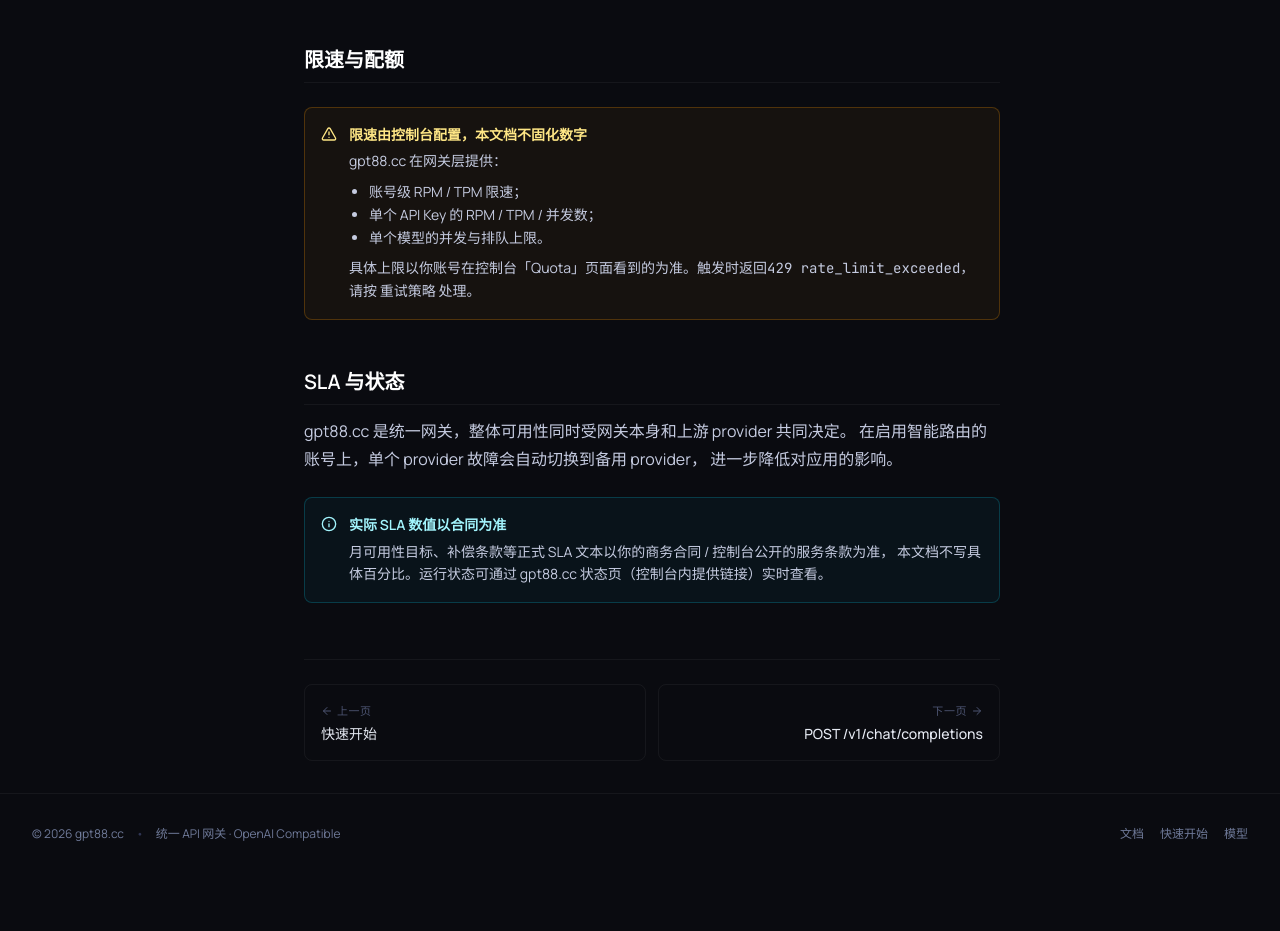
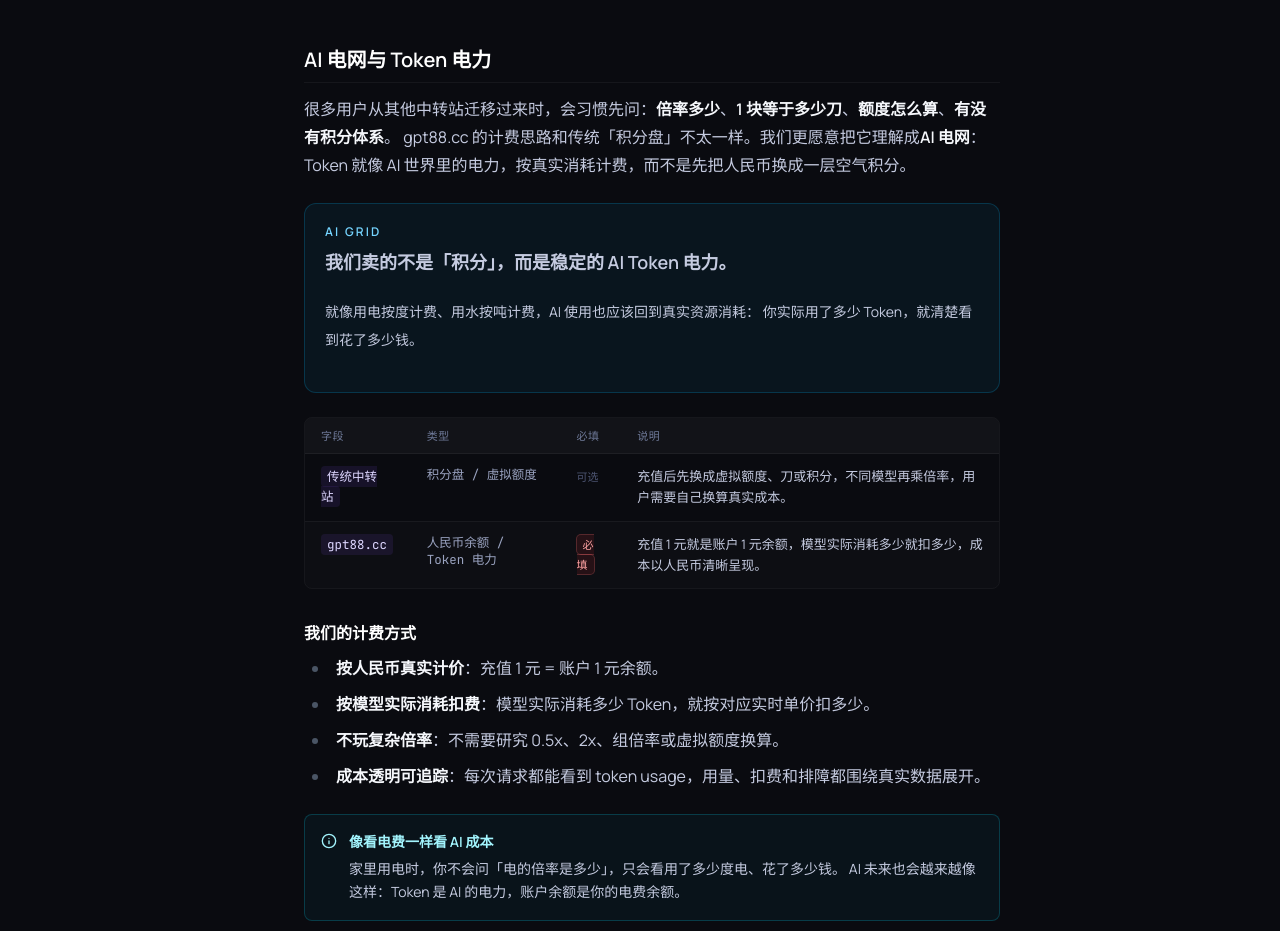
Before and after one commit to gpt88AI/doc, a React (Vite) app: page /docs/auth in a window 1280 px wide. Shown: the part 1866-2797 px from the top of the page. Before the commit the page ends 2740 px from the top, so only its background shows below. Built offline with nearby package versions, Linux system fonts and the light colour scheme.

Commit message:
Add token power billing docs

```diff
--- a/src/pages/docs/AuthPage.tsx
+++ b/src/pages/docs/AuthPage.tsx
@@ -2,6 +2,7 @@
 import { DocPage } from '../../components/layout/DocPage'
 import { CodeBlock } from '../../components/ui/CodeBlock'
 import { Callout } from '../../components/ui/Callout'
+import { FieldTable } from '../../components/ui/FieldTable'
 
 /**
  * 文档：认证与计费
@@ -26,6 +27,21 @@
 # 3. 应用读取顺序：优先 NEXT，回退老 Key（双 Key 阶段）
 # 4. 监控指标全部稳定后，把新 Key 改回 GPT88_API_KEY，删除老 Key`
 
+const BILLING_COMPARE = [
+  {
+    name: '传统中转站',
+    type: '积分盘 / 虚拟额度',
+    required: false,
+    description: '充值后先换成虚拟额度、刀或积分，不同模型再乘倍率，用户需要自己换算真实成本。',
+  },
+  {
+    name: 'gpt88.cc',
+    type: '人民币余额 / Token 电力',
+    required: true,
+    description: '充值 1 元就是账户 1 元余额，模型实际消耗多少就扣多少，成本以人民币清晰呈现。',
+  },
+]
+
 export default function AuthPage() {
   return (
     <DocPage
@@ -38,6 +54,8 @@
         { id: 'security', text: '密钥安全', level: 2 },
         { id: 'rotation', text: '密钥轮换', level: 2 },
         { id: 'billing', text: '用量与计费', level: 2 },
+        { id: 'token-power', text: 'AI 电网与 Token 电力', level: 2 },
+        { id: 'billing-questions', text: '用户常问：倍率、额度、积分', level: 2 },
         { id: 'limits', text: '限速与配额', level: 2 },
         { id: 'sla', text: 'SLA 与状态', level: 2 },
       ]}
@@ -96,6 +114,79 @@
         </p>
       </Callout>
 
+      <h2 id="token-power">AI 电网与 Token 电力</h2>
+      <p>
+        很多用户从其他中转站迁移过来时，会习惯先问：
+        <strong>倍率多少</strong>、<strong>1 块等于多少刀</strong>、
+        <strong>额度怎么算</strong>、<strong>有没有积分体系</strong>。
+        gpt88.cc 的计费思路和传统「积分盘」不太一样。我们更愿意把它理解成
+        <strong>AI 电网</strong>：Token 就像 AI 世界里的电力，按真实消耗计费，而不是先把人民币换成一层空气积分。
+      </p>
+
+      <div className="my-6 rounded-xl border border-sky-400/20 bg-sky-400/[0.06] p-5">
+        <div className="text-xs font-semibold uppercase tracking-[0.18em] text-sky-300">
+          AI Grid
+        </div>
+        <p className="mt-2 text-lg font-semibold text-ink-50">
+          我们卖的不是「积分」，而是稳定的 AI Token 电力。
+        </p>
+        <p className="mt-2 text-sm leading-7 text-ink-300">
+          就像用电按度计费、用水按吨计费，AI 使用也应该回到真实资源消耗：
+          你实际用了多少 Token，就清楚看到花了多少钱。
+        </p>
+      </div>
+
+      <FieldTable
+        rows={BILLING_COMPARE}
+      />
+
+      <h3 id="billing-model">我们的计费方式</h3>
+      <ul>
+        <li>
+          <strong>按人民币真实计价</strong>：充值 1 元 = 账户 1 元余额。
+        </li>
+        <li>
+          <strong>按模型实际消耗扣费</strong>：模型实际消耗多少 Token，就按对应实时单价扣多少。
+        </li>
+        <li>
+          <strong>不玩复杂倍率</strong>：不需要研究 0.5x、2x、组倍率或虚拟额度换算。
+        </li>
+        <li>
+          <strong>成本透明可追踪</strong>：每次请求都能看到 token usage，用量、扣费和排障都围绕真实数据展开。
+        </li>
+      </ul>
+
+      <Callout tone="info" title="像看电费一样看 AI 成本">
+        <p>
+          家里用电时，你不会问「电的倍率是多少」，只会看用了多少度电、花了多少钱。
+          AI 未来也会越来越像这样：Token 是 AI 的电力，账户余额是你的电费余额。
+        </p>
+      </Callout>
+
+      <h2 id="billing-questions">用户常问：倍率、额度、积分</h2>
+      <p>
+        如果你之前使用的是「充值 → 换额度 / 刀 / 积分 → 再按模型倍率扣除」的中转站，
+        可以用下面的方式理解 gpt88.cc：
+      </p>
+      <ul>
+        <li>
+          <strong>你们倍率多少？</strong>
+          没有传统积分盘里的复杂倍率。不同模型有不同实际单价，最终以人民币余额扣费。
+        </li>
+        <li>
+          <strong>1 块等于多少刀？</strong>
+          1 元就是账户 1 元余额，不再先折算成虚拟美元额度或空气积分。
+        </li>
+        <li>
+          <strong>额度怎么算？</strong>
+          额度就是人民币余额和模型实际消耗。看 Token 用量、看人民币扣费，不需要二次换算。
+        </li>
+        <li>
+          <strong>有没有积分体系？</strong>
+          核心计费不依赖积分体系。我们更偏向「电费模式」：透明、简单、可长期开发。
+        </li>
+      </ul>
+
       <h2 id="limits">限速与配额</h2>
       <Callout tone="warn" title="限速由控制台配置，本文档不固化数字">
         <p>
--- a/src/pages/docs/FaqPage.tsx
+++ b/src/pages/docs/FaqPage.tsx
@@ -169,6 +169,23 @@
   },
   {
     group: '计费与限速',
+    q: '你们倍率多少？1 块等于多少刀？有没有积分体系？',
+    a: (
+      <>
+        <p>
+          gpt88.cc 不采用传统「积分盘」逻辑。我们更像 AI 电网：Token 是 AI 世界里的电力，
+          充值 1 元就是账户 1 元余额，模型实际消耗多少就按人民币余额扣多少。
+        </p>
+        <p>
+          所以你不需要每天研究模型倍率、组倍率、虚拟额度或真假积分，只需要关注实际用了多少
+          Token、实际花了多少钱。详细说明见{' '}
+          <Link to="/docs/auth#token-power">AI 电网与 Token 电力</Link>。
+        </p>
+      </>
+    ),
+  },
+  {
+    group: '计费与限速',
     q: '不同模型的具体单价是多少？',
     a: (
       <p>
```
